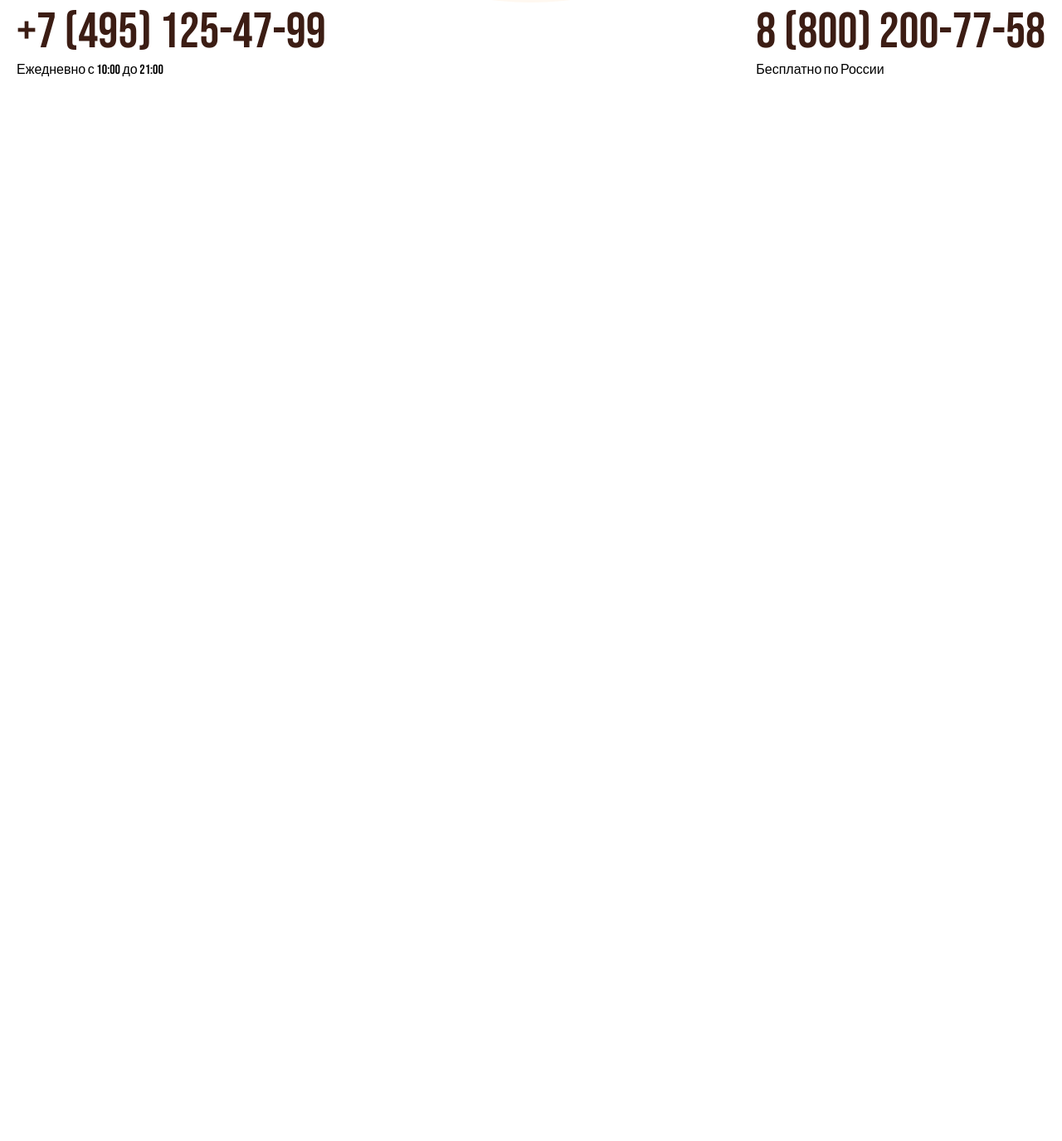
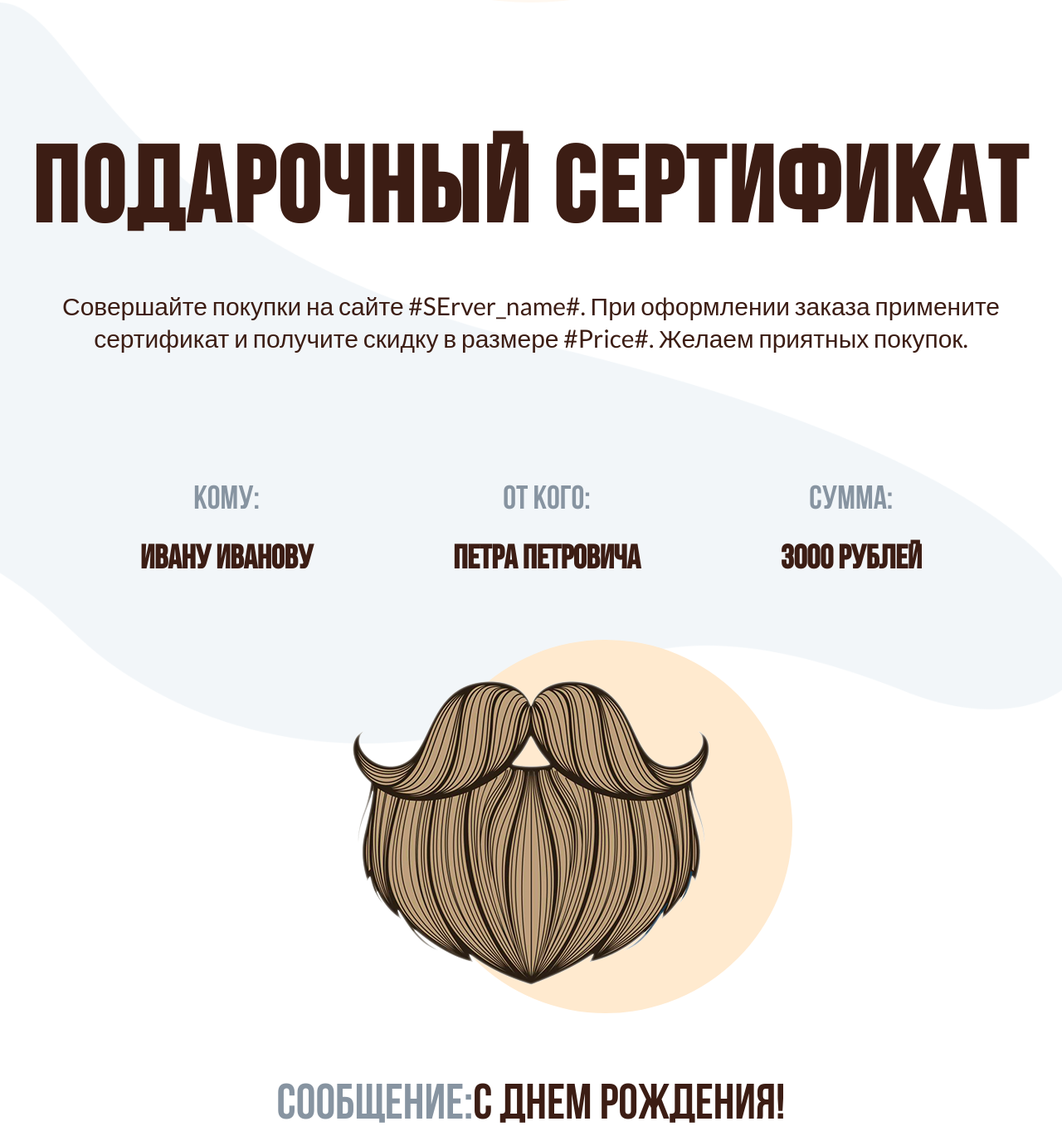
Before and after one commit to vecume/kwork_certificate, a plain HTML site: page index.html in a window 1280 px wide. Shown: the part 797-2172 px from the top of the page at 83% size. Before the commit the page ends 891 px from the top, so only its background shows below. Drawn offline with Linux system fonts and the light colour scheme.

Commit message:
Complete gift section

```diff
--- a/index.html
+++ b/index.html
@@ -21,12 +21,37 @@
           </div>
           <div>
             <a href="tel:+88002007758">8 (800) 200-77-58</a>
-          <span>Бесплатно по России</span>
+            <span class="free-around-ru">Бесплатно по России</span>
           </div>
         </div>
       </div>
     </section>
 
+    <section class="gift-section">
+      <h1 class="gift__title">подарочный сертификат</h1>
+      <p class="gift__description">Совершайте покупки на сайте #SErver_name#. При оформлении заказа примените сертификат и получите скидку в размере #Price#. Желаем приятных покупок.</p>
+      <div class="gift__info">
+        <div class="info__item">
+          <p>кому:</p>
+          <h3>Ивану иванову</h3>
+        </div>
+        <div class="info__item">
+          <p>от кого:</p>
+          <h3>петра петровича</h3>
+        </div>
+        <div class="info__item">
+          <p>сумма:</p>
+          <h3>3000 рублей</h3>
+        </div>
+      </div>
+      <div class="beard-box">
+        <div class="beard-img-wrapper">
+          <img src="img/beard.png" alt="beard">
+        </div>
+      </div>
+      <div class="notification-box"><span>сообщение:</span><span>с днем рождения!</span></div>
+    </section>
+
   </main>
 </body>
 </html>
--- a/scss/_basic.scss
+++ b/scss/_basic.scss
@@ -8,4 +8,6 @@ body {
   font-family: $bebas;
   background: #fff;
   overflow-x: hidden;
+  line-height: 1.3;
+  color: $primary-color;
 }
--- a/scss/_fonts.scss
+++ b/scss/_fonts.scss
@@ -8,9 +8,9 @@
 }
 
 @font-face {
-    font-family: 'Bebas Neue';
-    src: url('../fonts/BebasNeue-Regular.woff2') format('woff2'),
-        url('../fonts/BebasNeue-Regular.woff') format('woff');
+    font-family: 'Bebas Neue Cyrillic';
+    src: url('../fonts/BebasNeueCyrillic.woff2') format('woff2'),
+        url('../fonts/BebasNeueCyrillic.woff') format('woff');
     font-weight: normal;
     font-style: normal;
     font-display: swap;
--- a/scss/_vars.scss
+++ b/scss/_vars.scss
@@ -1,4 +1,4 @@
 $lato: "Lato", "Arial", sans-serif;
-$bebas: "Bebas Neue", "Arial", sans-serif;
+$bebas: "Bebas Neue Cyrillic", "Arial", sans-serif;
 $primary-color: #3c1d14;
 $secondary-color: #8794a1;
--- /dev/null
+++ b/scss/blocks/_gift.scss
@@ -0,0 +1,79 @@
+.gift-section {
+  padding-top: 150px;
+  background-image: url("../img/bg.png");
+  background-repeat: no-repeat;
+  background-size: contain;
+}
+
+
+.gift__title {
+  font-size: 8rem;
+  text-align: center;
+  text-transform: uppercase;
+  margin-bottom: 30px;
+  letter-spacing: 5px;
+}
+
+.gift__description {
+  text-align: center;
+  font-family: $lato;
+  font-size: 30px;
+  margin-bottom: 150px;
+}
+
+.gift__info {
+  display: flex;
+  align-items: center;
+  flex-wrap: wrap;
+  justify-content: space-evenly;
+  margin-bottom: 100px;
+
+  h3,p {
+    font-size: 40px;
+    text-transform: uppercase;
+    text-align: center;
+    margin-bottom: 20px;
+  }
+  p {
+    color: $secondary-color;
+  }
+}
+
+.beard-box {
+  display: flex;
+  justify-content: center;
+  padding-bottom: 100px;
+}
+
+.beard-img-wrapper {
+  position: relative;
+
+  img {
+    position: relative;
+    z-index: 2;
+  }
+
+  &::before {
+    position: absolute;
+    display: block;
+    content: '';
+    width: 450px;
+    height: 450px;
+    border-radius: 50%;
+    background: #ffeacf;
+    z-index: 1;
+    top: -50px;
+    right: -100px;
+  }
+}
+
+.notification-box {
+  text-align: center;
+  font-size: 60px;
+  margin-bottom: 50px;
+  span {
+    &:first-child {
+      color: $secondary-color;
+    }
+  }
+}
--- a/scss/blocks/_top.scss
+++ b/scss/blocks/_top.scss
@@ -23,6 +23,7 @@
   display: flex;
   flex-direction: column;
   justify-content: center;
+  position: relative;
 }
 
 .logo {
@@ -34,19 +35,31 @@
   height: 800px;
   background: #fff8f0;
   border-radius: 50%;
-
 }
 
 .contacts-wrapper {
+  position: absolute;
+  width: 100%;
   padding: 0 20px;
   display: flex;
   justify-content: space-between;
   align-items: center;
+  bottom: 80px;
 
   a {
     font-size: 60px;
     text-decoration: none;
     display: block;
     color: $primary-color;
+    margin-bottom: 10px;
+  }
+
+  span {
+    display: block;
+    font-family: $lato;
+    font-size: 30px;
+  }
+  .free-around-ru {
+    text-align: right;
   }
 }
--- a/scss/main.scss
+++ b/scss/main.scss
@@ -2,3 +2,4 @@
 @import "fonts";
 @import "basic";
 @import "blocks/top";
+@import "blocks/gift";
```
Also changed, not shown: css/main.css, fonts/BebasNeue-Regular.woff (deleted), fonts/BebasNeue-Regular.woff2 (deleted), fonts/BebasNeueCyrillic.woff (added), fonts/BebasNeueCyrillic.woff2 (added), 1 other file. Lines whose indentation alone changed are shown as unchanged.
